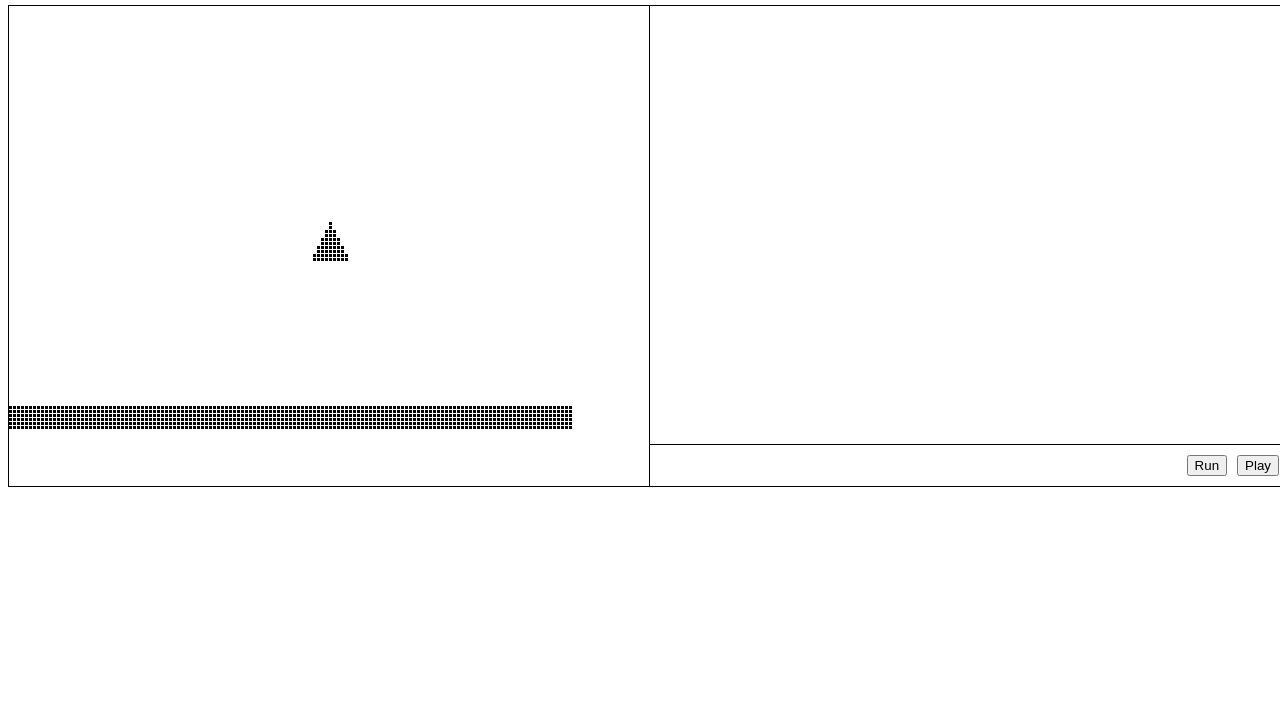
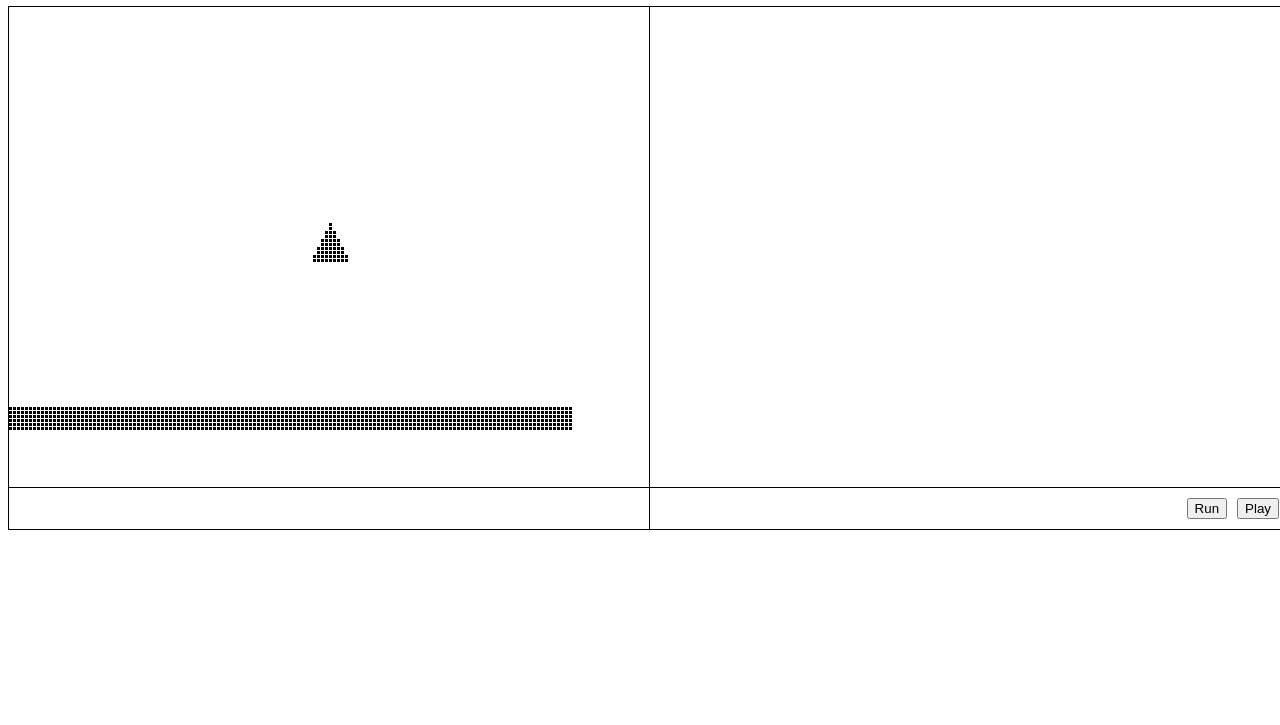
Before and after one commit to kevincarrogan/landa, a website built with webpack: page index.html in a window 1280 px wide. Shown: the part 75-800 px from the top of the page. Built offline with nearby package versions, Linux system fonts and the light colour scheme; what prism-code-editor would draw is missing.

Commit message:
Add actions footer for game panel

```diff
--- a/index.html
+++ b/index.html
@@ -10,12 +10,16 @@
     </h1>
     <main id="main">
       <section id="game">
-        <canvas id="canvas"></canvas>
+        <div id="game-wrapper">
+          <canvas id="canvas"></canvas>
+        </div>
+        <footer id="game-actions">
+        </footer>
       </section>
       <section id="editor">
         <section id="editor-wrapper">
         </section>
-        <footer id="actions">
+        <footer id="editor-actions">
           <button id="run">Run</button>
           <button id="play">Play</button>
         </footer>
--- a/src/main.scss
+++ b/src/main.scss
@@ -1,3 +1,12 @@
+html {
+  font-family:
+    Consolas,
+    Monaco,
+    Andale Mono,
+    Ubuntu Mono,
+    monospace;
+}
+
 #main {
   border: 1px solid black;
   display: flex;
@@ -8,26 +17,32 @@
 
 #game {
   border-right: 1px solid black;
-    height: 480px;
-    width: 640px;
 }
 
-#editor {
+#editor,
+#game {
   display: flex;
   flex-direction: column;
+  width: 100%;
+}
+
+#game-wrapper,
+#editor-wrapper {
   height: 480px;
-    overflow-y: auto;
-    width: 640px;
+}
+
+#game-actions,
+#editor-actions {
+  border-top: 1px solid black;
+  display: flex;
+  gap: 10px;
+  padding: 10px;
+}
+
+#editor-actions {
+  justify-content: right;
 }
 
 #editor-wrapper {
-    flex: 1;
+  overflow-y: auto;
 }
-
-#actions {
-    border-top: 1px solid black;
-    display: flex;
-    gap: 10px;
-    justify-content: right;
-    padding: 10px;
-}
```
Lines whose indentation alone changed are shown as unchanged.
